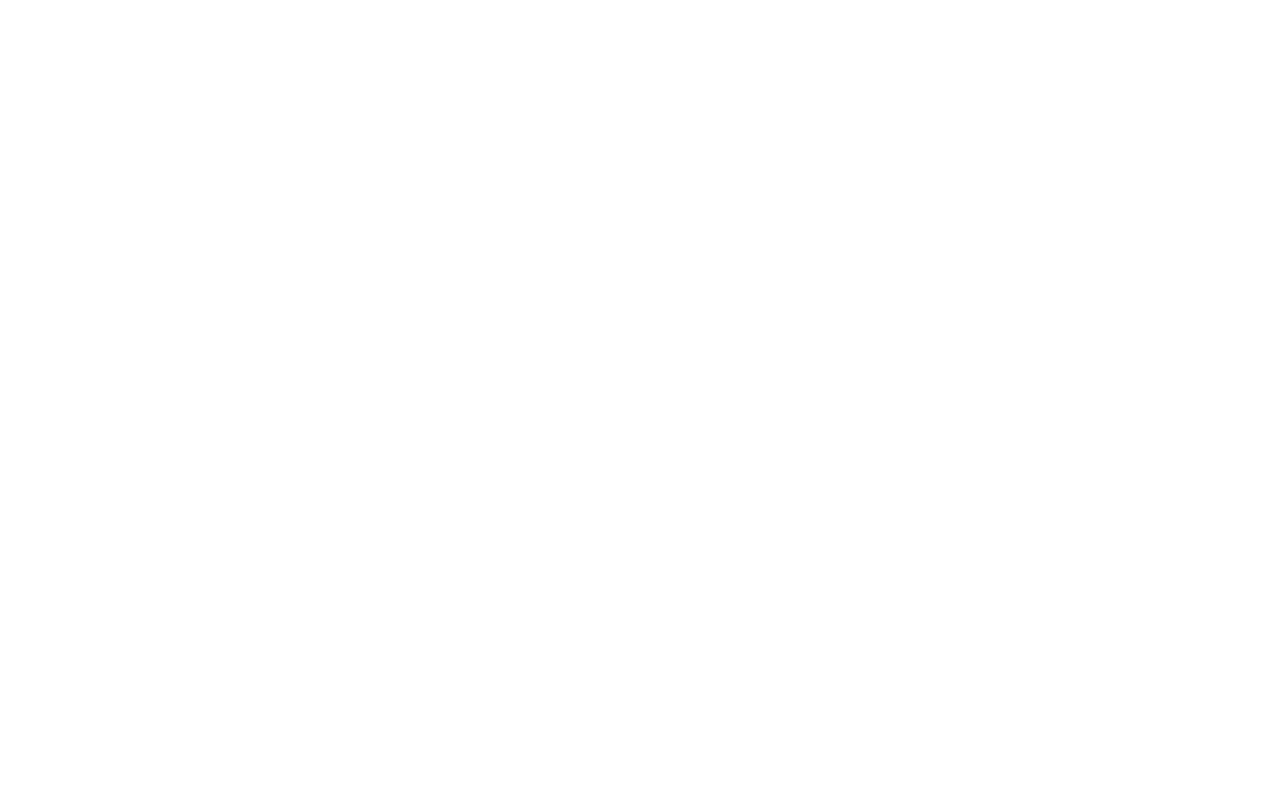
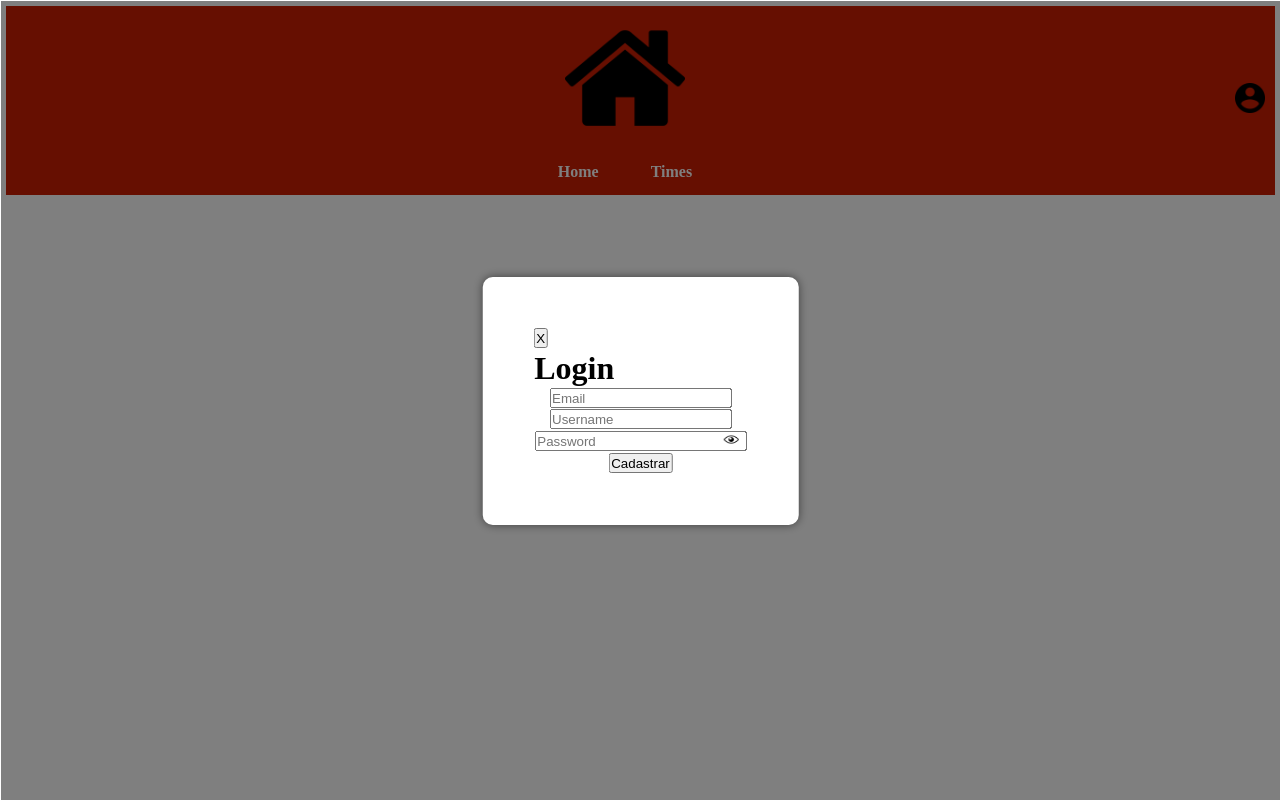
Before and after one commit to Kyra4code/pw3-somativa-VitorGuilherme-2025-front-end, a React (Create React App) app: page /cadastro in a window 1280 px wide. Before the commit this address had no page. Built offline with nearby package versions, Linux system fonts and the light colour scheme; the HTML template or start-up script is replaced by a standard one.

Commit message:
Criação de captura de estados, tanto para pegar os dados e fazer login, tanto para cadastrar

```diff
--- a/src/App.js
+++ b/src/App.js
@@ -6,6 +6,7 @@
 import Home from './components/pages/Home';
 import Login from './components/pages/Login';
 import Teams from './components/pages/Teams';
+import Cadastro from './components/pages/Cadastro';
 
 function App() {
 
@@ -27,6 +28,8 @@
 
               <Route path="/login" element={<Login> <Home/> </Login> } />
 
+              <Route path='/cadastro' element={<Cadastro/>}/>
+
             </Route>
           </Routes>
 
--- a/src/components/pages/Cadastro.jsx
+++ b/src/components/pages/Cadastro.jsx
@@ -0,0 +1,59 @@
+import styles from "./cadastro.module.css";
+import Modal from "../layout/Modal";
+import { useState } from "react";
+import { useNavigate } from "react-router-dom";
+
+export default function Cadastro() {
+
+    const [username, setUsername] = useState('');
+    const [password, setPassword] = useState('');
+    const [email, setEmail] = useState('');
+    const [showPass, setShowPass] = useState(false);
+    const [openModal, setOpenModal] = useState(true);
+    const navigate = useNavigate();
+
+    async function Cadastrar(event){
+        event.preventDefault();
+        console.log(username, password, email);
+    }
+
+    function close(){
+        setOpenModal(false);
+        navigate('/');
+    }
+
+    return (
+        <Modal isOpen={openModal}>
+
+            <div className="login">
+
+                <button onClick={close}>X</button>
+
+                <h1>Login</h1>
+
+                <form className={styles.form}>
+
+                    <input type="text" placeholder="Email" value={email} onChange={(e)=>{setEmail(e.target.value)}}/>
+
+                    <input type="text" placeholder="Username" value={username} onChange={(e)=>{setUsername(e.target.value)}}/>
+
+                    <div style={{ position: "relative", display: "flex", alignItems: "center" }}>
+
+                        <input type={showPass ? "text": "password"} placeholder="Password" style={{ paddingRight: "30px" }} value={password} onChange={(e)=>{setPassword(e.target.value)}}/>
+
+                        <button className={styles.icon_show_password} onClick={(e)=>{ e.preventDefault(); setShowPass(!showPass)}}>
+
+                            <img src={showPass? "./visivel.png": "foto.png"} style={{height:"70%", width: "71%"}}/>
+
+                        </button>
+                    </div>
+
+                    <button onClick={Cadastrar}>Cadastrar</button>
+
+                </form>
+
+            </div>
+        </Modal>
+
+    )
+}
--- a/src/components/pages/Login.jsx
+++ b/src/components/pages/Login.jsx
@@ -17,6 +17,12 @@
         navigate('/');
     }
 
+    function login(event){
+        event.preventDefault();
+        console.log(user, password);
+    }
+
+
     return (
         <Modal isOpen={openModal}>
 
@@ -28,20 +34,23 @@
 
                 <form>
 
-                    <input type="text" placeholder="Username" value={user}/>
+                    <input type="text" placeholder="Username" value={user} onChange={(event)=>{setUser(event.target.value)}}/>
 
                     <div style={{ position: "relative", display: "flex", alignItems: "center" }}>
 
-                        <input type={showPass ? "text": "password"} placeholder="Password" style={{ paddingRight: "30px" }}/>
+                        <input type={showPass ? "text": "password"} placeholder="Password" style={{ paddingRight: "30px" }} value={password} onChange={(event)=>{setPassword(event.target.value)}}/>
 
                         <button className={styles.icon_show_password} onClick={(e)=>{ e.preventDefault(); setShowPass(!showPass)}}><img src={showPass? "./visivel.png": "foto.png"} style={{height:"70%", width: "70%"}}/></button>
                     </div>
 
-                    <button onClick={(event)=>{event.preventDefault()}}>Submit</button>
+                    <button onClick={login}>Submit</button>
 
                 </form>
 
+                <p>Não possui conta? <a onClick={()=>navigate('/cadastro')} style={{color: 'blue'}}>Cadastrar</a></p>
+
             </div>
+
         </Modal>
 
     )
--- a/src/components/pages/cadastro.module.css
+++ b/src/components/pages/cadastro.module.css
@@ -0,0 +1,24 @@
+.icon_show_password{
+    position: absolute;
+    right: 5px;
+    background: none;
+    border: none;
+    cursor: url('../../../public/pokemon/PC\ Box\ Hand.cur'), pointer;
+    width: 10%;
+    justify-content: center;
+    align-items: center;
+    height: 80%;
+    margin:0px;
+    padding:0px;
+}
+
+.form{
+    display: flex;
+    flex-direction: column;
+    justify-content: center;
+    align-items: center;
+    width: 100%;
+    height: 100%;
+    margin: 0px;
+    padding: 0px;
+}
```
